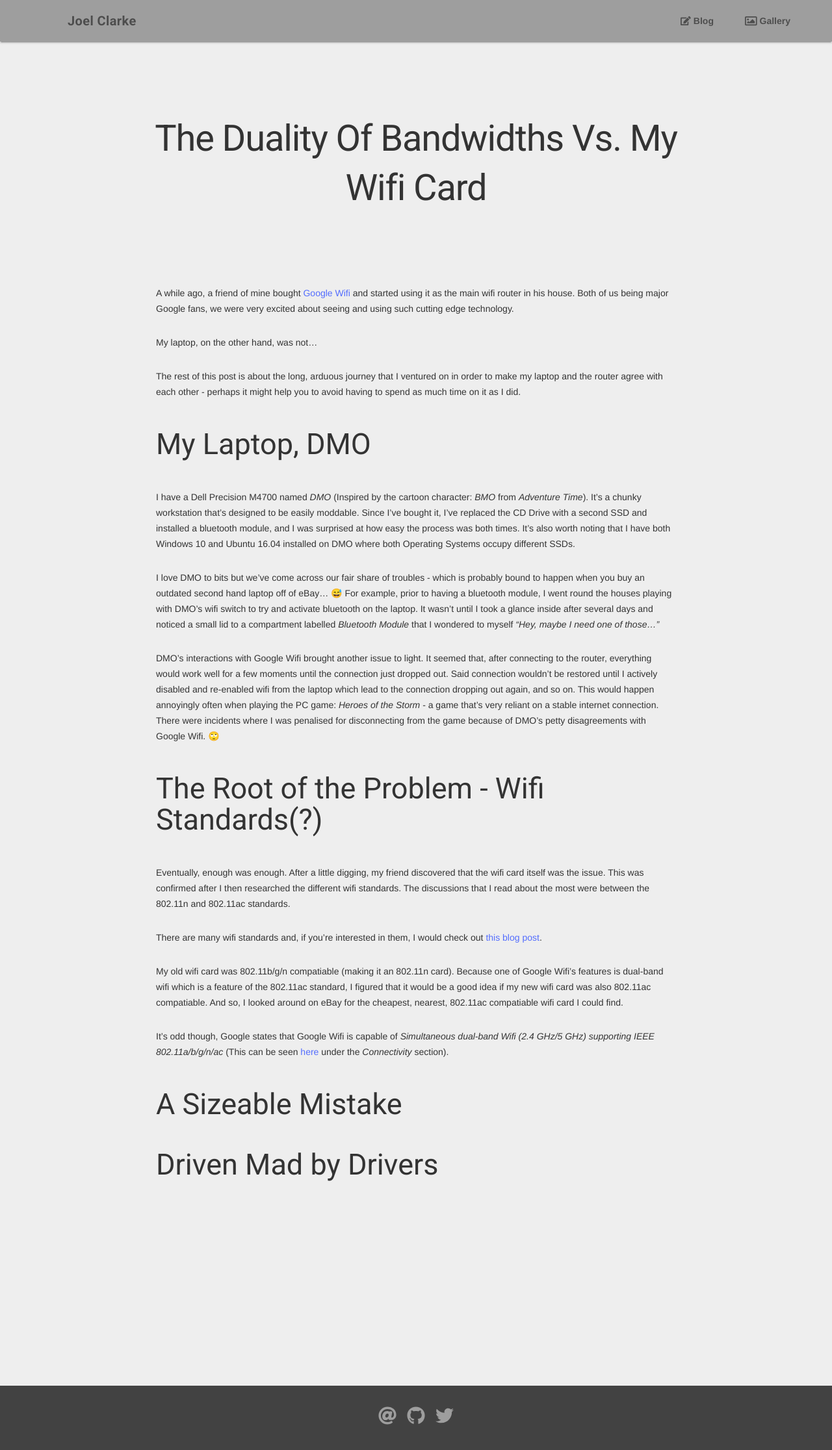
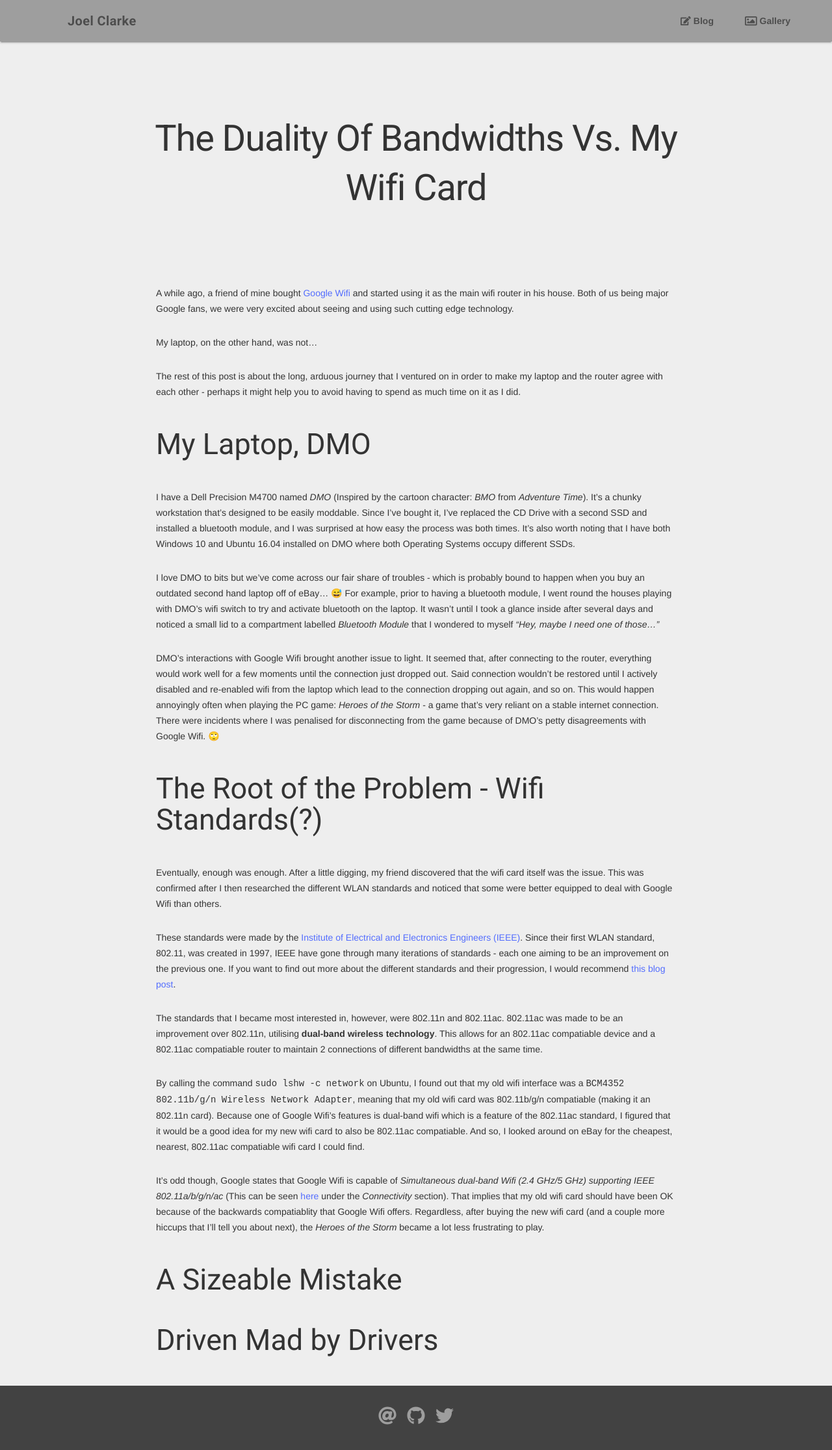
Before and after one commit to DarthEmpty/joelclarke.co.uk, a Jekyll site: the page built from _posts/2018-07-18-the-duality-of-bandwidths-vs.-my-wifi-card.md, in a window 1280 px wide. Shown: the whole page at 65% size. Built offline with Jekyll 4.4.1, drawn with Linux system fonts in a browser that asks for light colours; nearby versions of some CDN libraries; emoji names are drawn with the system emoji font.

Commit message:
Finish second section of post

```diff
--- a/_posts/2018-07-18-the-duality-of-bandwidths-vs.-my-wifi-card.md
+++ b/_posts/2018-07-18-the-duality-of-bandwidths-vs.-my-wifi-card.md
@@ -18,18 +18,21 @@ DMO's interactions with Google Wifi brought another issue to light. It seemed th
 
 ## The Root of the Problem - Wifi Standards(?)
 
-Eventually, enough was enough. After a little digging, my friend discovered that the wifi card itself was the issue. This was confirmed after I then researched the different wifi standards. The discussions that I read about the most were between the 802.11n and 802.11ac standards.
+Eventually, enough was enough. After a little digging, my friend discovered that the wifi card itself was the issue. This was confirmed after I then researched the different WLAN standards and noticed that some were better equipped to deal with Google Wifi than others.
 
-There are many wifi standards and, if you're interested in them, I would check out [this blog post].
+These standards were made by the [Institute of Electrical and Electronics Engineers (IEEE)]. Since their first WLAN standard,  802.11, was created in 1997, IEEE have gone through many iterations of standards - each one aiming to be an improvement on the previous one. If you want to find out more about the different standards and their progression, I would recommend [this blog post].
 
-My old wifi card was 802.11b/g/n compatiable (making it an 802.11n card). Because one of Google Wifi's features is dual-band wifi which is a feature of the 802.11ac standard, I figured that it would be a good idea if my new wifi card was also 802.11ac compatiable. And so, I looked around on eBay for the cheapest, nearest, 802.11ac compatiable wifi card I could find.
+The standards that I became most interested in, however, were 802.11n and 802.11ac. 802.11ac was made to be an improvement over 802.11n, utilising **dual-band wireless technology**. This allows for an 802.11ac compatiable device and a 802.11ac compatiable router to maintain 2 connections of different bandwidths at the same time.
 
-It's odd though, Google states that Google Wifi is capable of *Simultaneous dual-band Wifi (2.4 GHz/5 GHz) supporting IEEE 802.11a/b/g/n/ac* (This can be seen [here] under the *Connectivity* section).
+By calling the command `sudo lshw -c network` on Ubuntu, I found out that my old wifi interface was a `BCM4352 802.11b/g/n Wireless Network Adapter`, meaning that my old wifi card was 802.11b/g/n compatiable (making it an 802.11n card). Because one of Google Wifi's features is dual-band wifi which is a feature of the 802.11ac standard, I figured that it would be a good idea for my new wifi card to also be 802.11ac compatiable. And so, I looked around on eBay for the cheapest, nearest, 802.11ac compatiable wifi card I could find.
+
+It's odd though, Google states that Google Wifi is capable of *Simultaneous dual-band Wifi (2.4 GHz/5 GHz) supporting IEEE 802.11a/b/g/n/ac* (This can be seen [here] under the *Connectivity* section). That implies that my old wifi card should have been OK because of the backwards compatiablity that Google Wifi offers. Regardless, after buying the new wifi card (and a couple more hiccups that I'll tell you about next), the *Heroes of the Storm* became a lot less frustrating to play.
 
 ## A Sizeable Mistake
 
 ## Driven Mad by Drivers
 
 [Google Wifi]: https://store.google.com/product/google_wifi
+[Institute of Electrical and Electronics Engineers (IEEE)]: https://www.ieee.org/
 [this blog post]: https://www.lifewire.com/wireless-standards-802-11a-802-11b-g-n-and-802-11ac-816553
 [here]: https://store.google.com/product/google_wifi_specs
```
